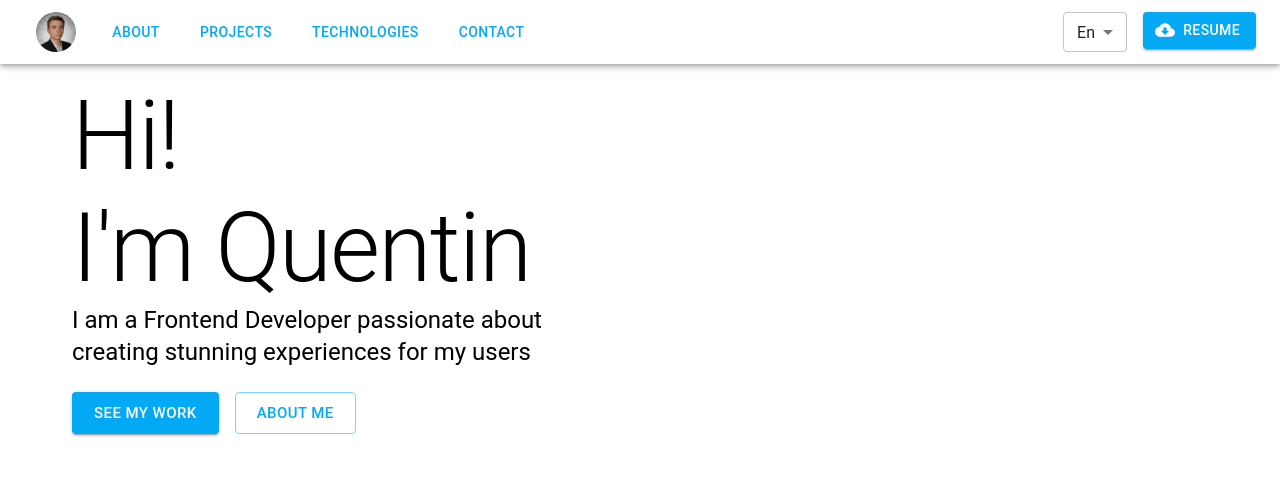
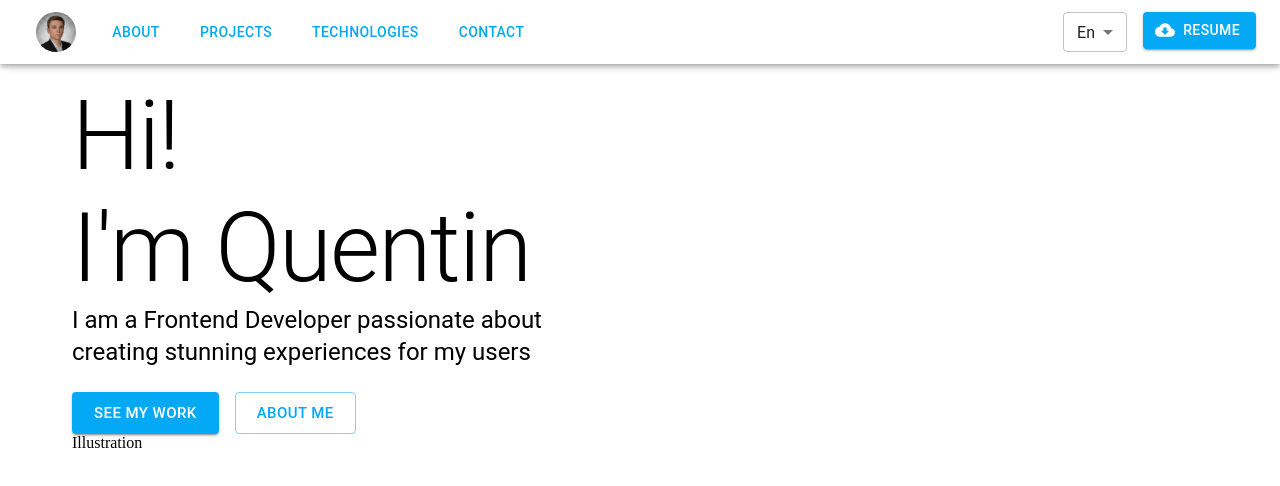
Before and after one commit to couvq/Portfolio-Site-V.2, a React (Create React App) app in the folder portfolio-site-v2/: page / in a window 1280 px wide. Shown: the top 486 px of the page. Built offline with nearby package versions, Linux system fonts and the light colour scheme.

Commit message:
added illustration component to hero

```diff
--- a/portfolio-site-v2/src/components/Hero/Hero.js
+++ b/portfolio-site-v2/src/components/Hero/Hero.js
@@ -3,6 +3,7 @@ import React from "react";
 
 import HeroText from "./HeroText";
 import HeroButtons from "./HeroButtons";
+import Illustration from "./Illustration";
 
 const Hero = () => {
   return (
@@ -11,6 +12,7 @@ const Hero = () => {
         <HeroText />
         <HeroButtons />
       </div>
+      <Illustration />
     </Container>
   );
 };
--- /dev/null
+++ b/portfolio-site-v2/src/components/Hero/Illustration.js
@@ -0,0 +1,11 @@
+import React from 'react';
+
+const Illustration = () => {
+
+
+  return (
+    <div>Illustration</div>
+  );
+}
+
+export default Illustration;
```
